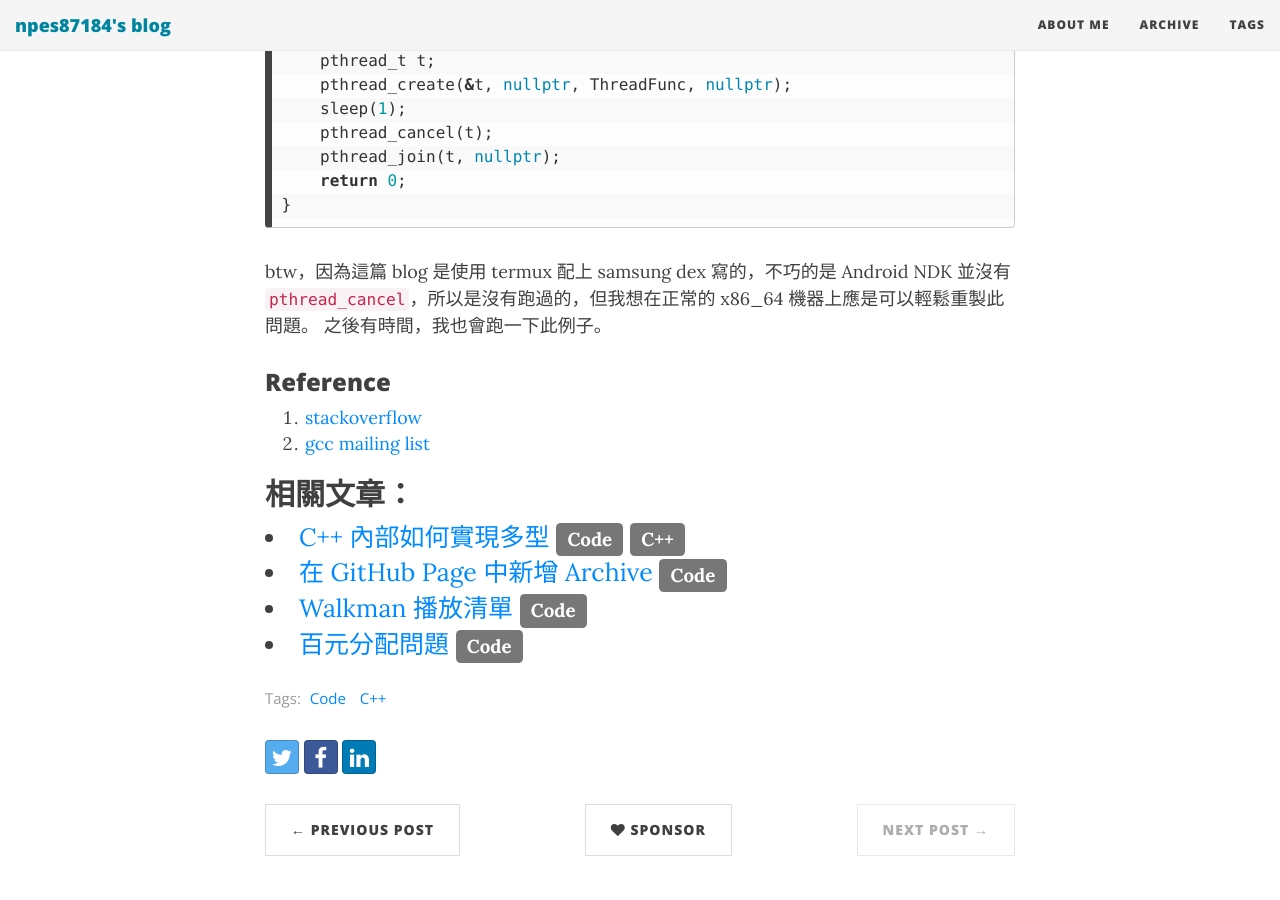
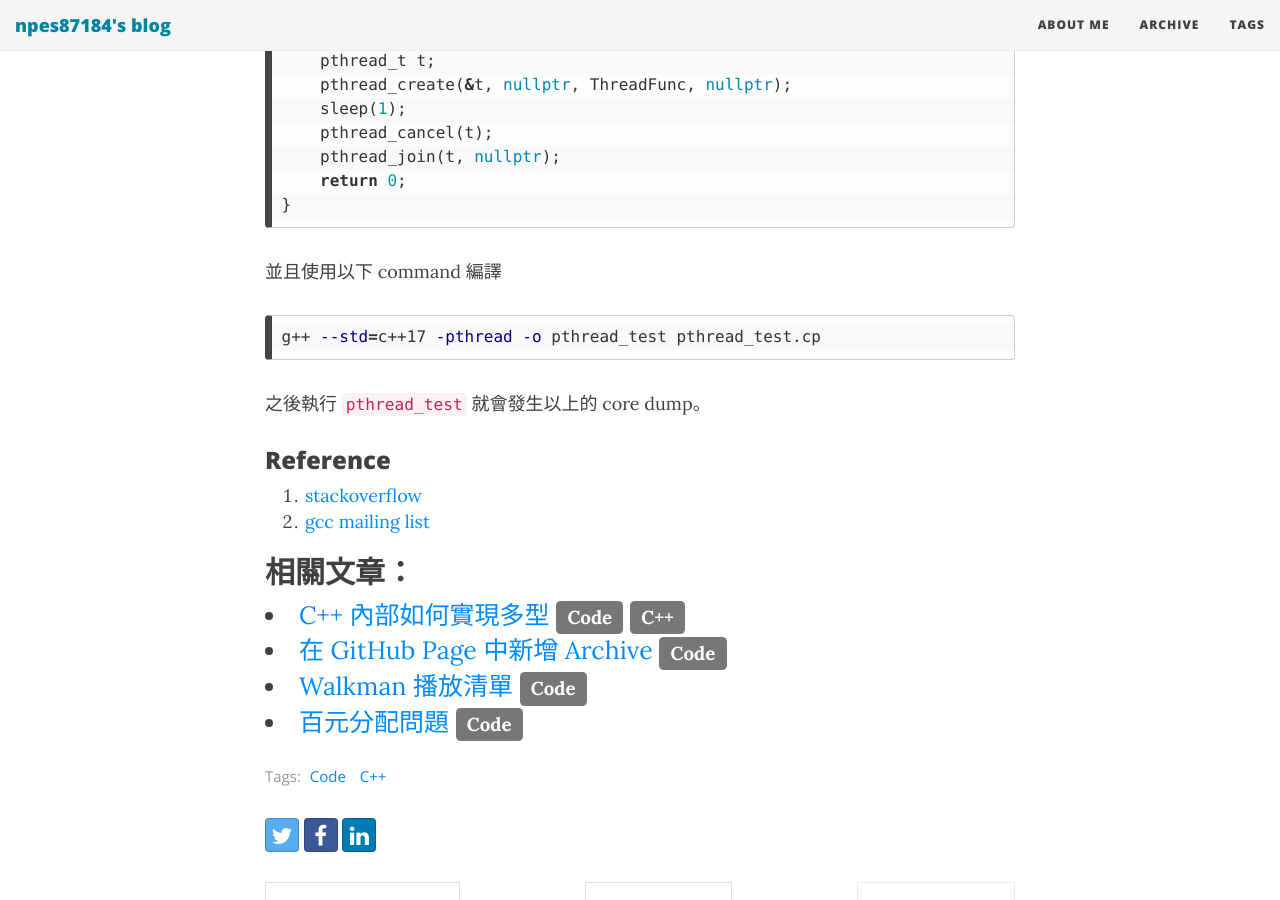
Before and after one commit to npes87184/npes87184.github.io, a Jekyll site: the page built from _posts/2020-1-24-pthread-cancel-and-c++-destructor.md, in a window 1280 px wide and 900 px high, scrolled down 1623 px. Built offline with Jekyll 4.4.1, drawn with Linux system fonts in a browser that asks for light colours; nearby versions of some CDN libraries.

Commit message:
Update example for pthread_cancel

````diff
--- a/_posts/2020-1-24-pthread-cancel-and-c++-destructor.md
+++ b/_posts/2020-1-24-pthread-cancel-and-c++-destructor.md
@@ -64,8 +64,13 @@ int main()
 }
 ```
 
-btw，因為這篇 blog 是使用 termux 配上 samsung dex 寫的，不巧的是 Android NDK 並沒有 `pthread_cancel`，所以是沒有跑過的，但我想在正常的 x86_64 機器上應是可以輕鬆重製此問題。
-之後有時間，我也會跑一下此例子。
+並且使用以下 command 編譯
+
+```shell
+g++ --std=c++17 -pthread -o pthread_test pthread_test.cp
+```
+
+之後執行 `pthread_test` 就會發生以上的 core dump。
 
 ### Reference
 
````
